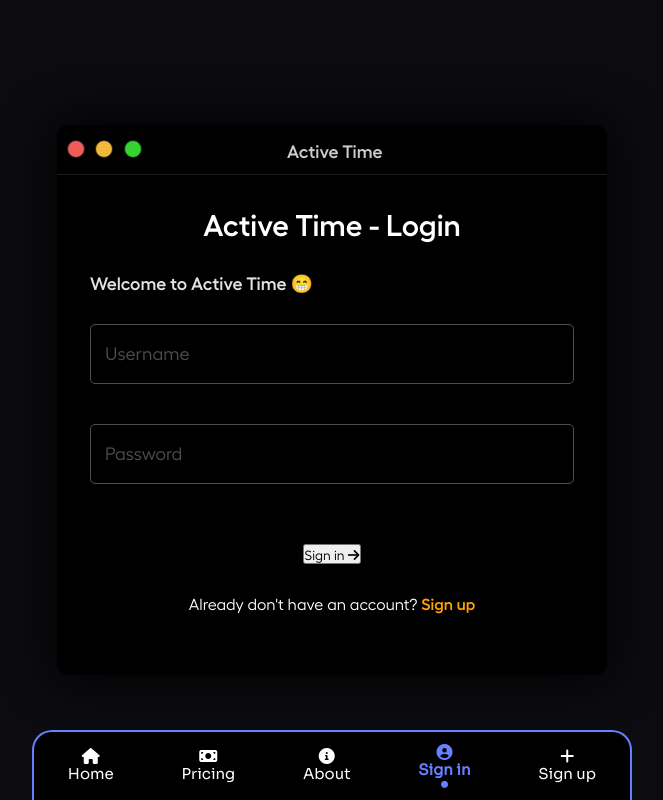
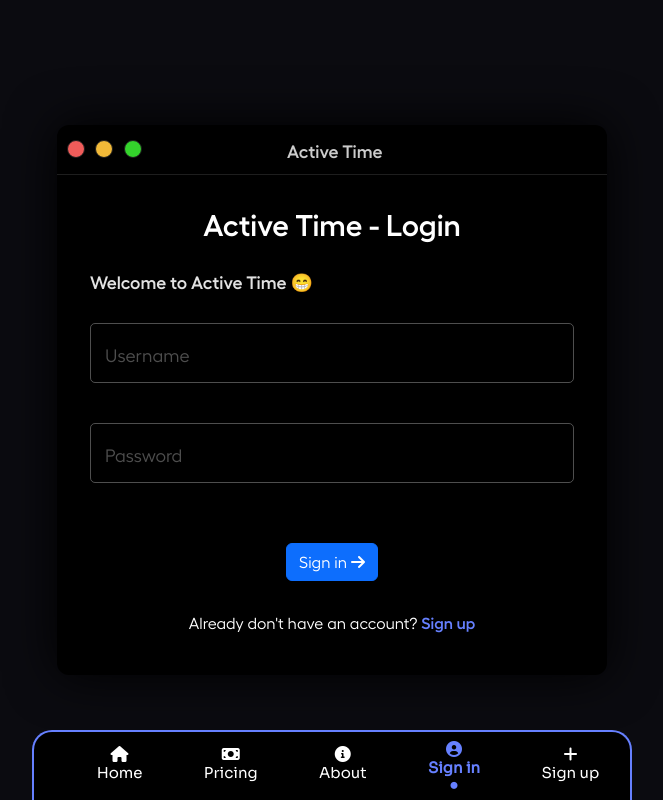
Before and after one commit to SebastianCB-dev/ActiveTimeAngular, an Angular app: page /auth/login in a window 1280 px wide. Shown: the whole page, without its empty margins (308-971 px from the left). Built offline with nearby package versions, Linux system fonts and the light colour scheme.

Commit message:
Feat: Updated text in Login and register

```diff
--- a/src/app/auth/login/login.component.css
+++ b/src/app/auth/login/login.component.css
@@ -193,8 +193,7 @@
   transition: all 300ms;
 }
 .box .content .box-form button:hover {
-  font-family: "Hellix-SemiBold";
-  box-shadow: 0px 0px 10px #FFA500FF;
+  box-shadow: 0px 0px 10px #6680FF;
 }
 
 .box .content p {
@@ -204,7 +203,7 @@
 }
 .box .content p a{
   font-family: "Hellix-SemiBold";
-  color: #FFA500FF;
+  color: #6680FF;
   cursor: pointer;
   text-decoration: none;
 }
--- a/src/app/auth/login/login.component.html
+++ b/src/app/auth/login/login.component.html
@@ -29,7 +29,7 @@
                formControlName="username"
                (keyup)="changeValueLogin()" required>
         <label class="lbl-username">Username</label>
-        <span *ngIf="isInvalidCamp('username')">Your username have to be between 7 and 15 characters! 😏</span>
+        <span *ngIf="isInvalidCamp('username')">Your username has to be between 7 and 15 characters! 😏</span>
         <span *ngIf="isLoginInvalid">Incorrect username and/or password! 😳</span>
         <!-- Password -->
         <input type="password"
@@ -37,9 +37,9 @@
                formControlName="password"
                (keyup)="changeValueLogin()" required>
         <label class="lbl-password">Password</label>
-        <span *ngIf="isInvalidCamp('password')">Your password have to be between 7 and 15 characters! 😏</span>
+        <span *ngIf="isInvalidCamp('password')">Your password has to be between 7 and 15 characters! 😏</span>
         <!-- Submit -->
-        <button class="btn btn-warning"
+        <button class="btn btn-primary"
                 type="submit"
                 [disabled]="isLoading">Sign in <i class="fa-solid fa-arrow-right"></i></button>
       </form>
--- a/src/app/auth/register/register.component.css
+++ b/src/app/auth/register/register.component.css
@@ -197,8 +197,7 @@
   transition: all 300ms;
 }
 .box .content .box-form button:hover {
-  font-family: "Hellix-SemiBold";
-  box-shadow: 0px 0px 10px #FFA500FF;
+  box-shadow: 0px 0px 10px #6680FF;
 }
 .box .content p {
   color: #fff;
@@ -207,7 +206,7 @@
 }
 .box .content p a{
   font-family: "Hellix-SemiBold";
-  color: #FFA500FF;
+  color: #6680FF;
   cursor: pointer;
   text-decoration: none;
 }
--- a/src/app/auth/register/register.component.html
+++ b/src/app/auth/register/register.component.html
@@ -29,8 +29,8 @@
                formControlName="username"
                (keyup)="changeValueUsername()" required>
         <label class="lbl-username">Username</label>
-        <span *ngIf="isInvalidCamp('username')">Your username have to be between 7 and 15 characters! 😏</span>
-        <span *ngIf="isUserCreated">This username has been used! 😳</span>
+        <span *ngIf="isInvalidCamp('username')">Your username has to be between 7 and 15 characters! 😏</span>
+        <span *ngIf="isUserCreated">This username has been already created! 😳</span>
         <!-- Password -->
         <input type="password"
                class="txt-password"
@@ -49,7 +49,7 @@
         <span *ngIf="!arePasswordsTheSame">The passwords aren't the same! 🤔</span>
 
         <!-- Submit -->
-        <button class="btn btn-warning"
+        <button class="btn btn-primary"
                 type="submit"
                 [disabled]="isCreating">Sign up <i class="fa-solid fa-arrow-right"></i></button>
       </form>
--- a/src/index.html
+++ b/src/index.html
@@ -14,6 +14,8 @@
   <link rel="mask-icon" href="./assets/favicon/safari-pinned-tab.svg" color="#5bbad5">
   <meta name="msapplication-TileColor" content="#2b5797">
   <meta name="theme-color" content="#ffffff">
+  <!-- Bootstrap -->
+  <link rel="stylesheet" href="https://cdn.jsdelivr.net/npm/bootstrap@5.2.2/dist/css/bootstrap.min.css">
   <!-- Font Awesome -->
   <link rel="stylesheet" href="https://cdnjs.cloudflare.com/ajax/libs/font-awesome/6.0.0/css/all.min.css"
     integrity="sha512-9usAa10IRO0HhonpyAIVpjrylPvoDwiPUiKdWk5t3PyolY1cOd4DSE0Ga+ri4AuTroPR5aQvXU9xC6qOPnzFeg=="
```
